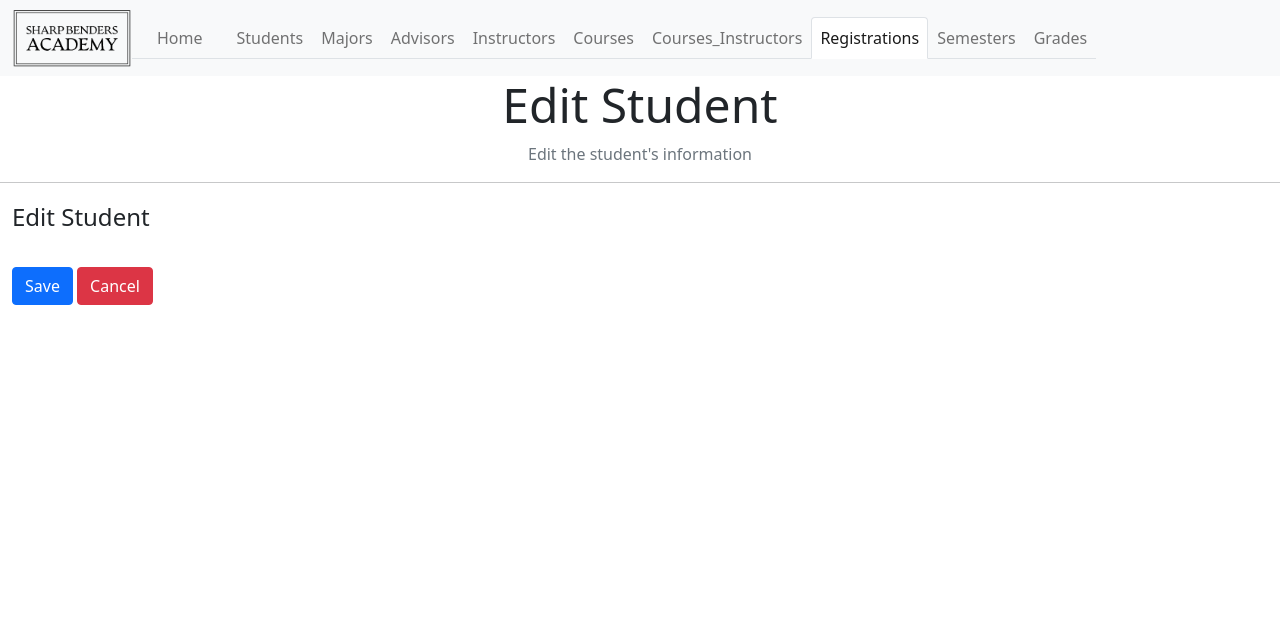
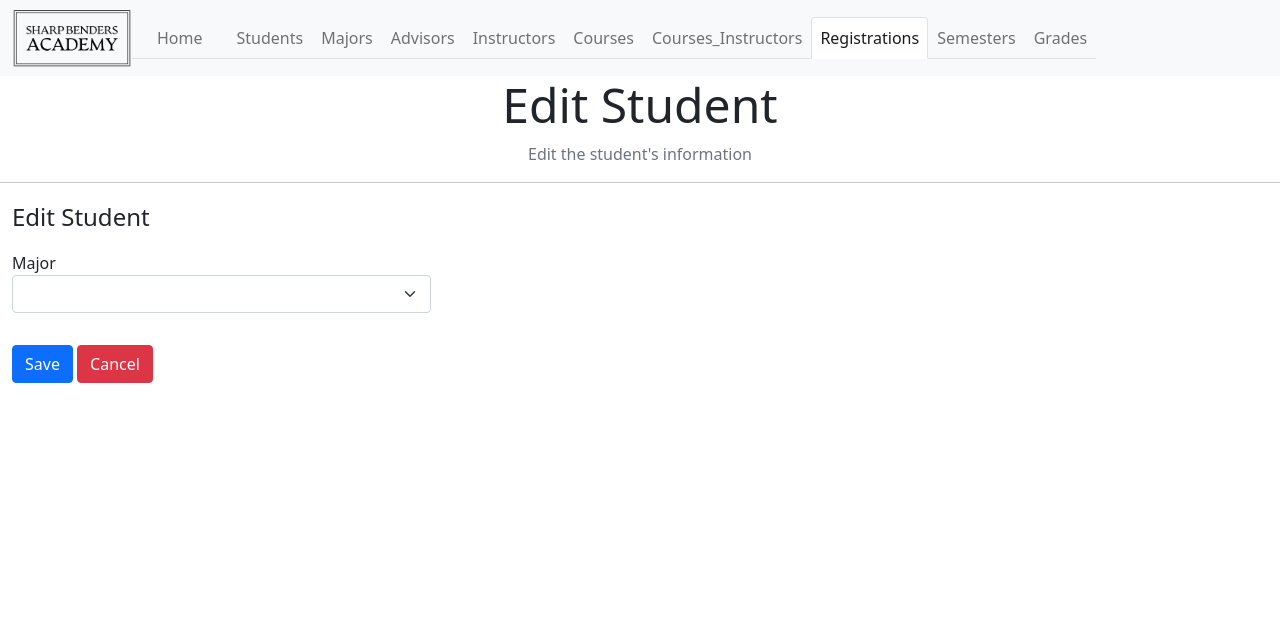
Before and after one commit to Sharp-Benders-Academy/Sharp-Benders-Academy, a Flask app: page /edit_student/1 in a window 1280 px wide. Shown: the top 623 px of the page. Run offline with Flask 2, Linux system fonts and the light colour scheme; data that the repository does not hold is empty; some libraries are stand-ins or nearby versions.

Commit message:
add post for app.route edit_student/id function

```diff
--- a/app.py
+++ b/app.py
@@ -109,7 +109,7 @@ def edit_student(student_id):
         data = cursor.fetchall()
 
         # Populate Majors dropdown
-        query2 = 'SELECT major_id, title FROM Majors;'
+        query2 = 'SELECT major_id, title AS Title FROM Majors;'
         cursor = db.execute_query(db_connection=db_connection, query=query2)
         majors = cursor.fetchall()
 
@@ -120,6 +120,35 @@ def edit_student(student_id):
 
         # render students_edit page passing our query data, majors and advisors to the edit_student template
         return render_template('students_edit.j2', data=data, majors=majors, advisors=advisors, student_id=student_id)
+
+    if request.method == "POST":
+        # fire off if user clicks the 'Edit Student' button
+
+        # grab user form inputs
+        fname = request.form["fname"]
+        lname = request.form["lname"]
+        email = request.form["email"]
+        phone = request.form["phone"]
+        aline1 = request.form["aline1"]
+        aline2 = request.form["aline2"]
+        city = request.form["city"]
+        state = request.form["state"]
+        postal = request.form["postal"]
+        major_id = request.form["major_id"]
+        advisor_id = request.form["advisor_id"]
+
+        query = '''
+        UPDATE Students
+        SET first_name = %s, last_name = %s,
+        address_line1 = %s, address_line2 = %s, city = %s,
+        state = %s, postal_code = %s, major_id = %s, advisor_id = %s,
+        WHERE student_id = %s
+        '''
+        cursor = db.execute_query(db_connection=db_connection, query=query, query_params=(
+            fname, lname, aline1, aline2, city, state,
+            postal_code, major_id, advisor_id, semesterid, student_id))
+
+        return redirect("/students")
 
 
 @app.route('/majors', methods=['POST', 'GET'])
--- a/templates/students_edit.j2
+++ b/templates/students_edit.j2
@@ -36,6 +36,21 @@
                     <legend>Edit Student</legend>
 
 
+                    <!-- Select Basic -->
+                    <div class="form-group py-2">
+                        <label class="col-md-4 control-label" for="major_id">Major</label>
+                        <div class="col-md-4">
+                            <select id="major_id" name="major_id" class="form-control form-select">
+                                {% for major in majors %}
+                                <option value="{{major.major_id}}" {{'selected' if data[0].Title==major.Title
+                                    }}>
+                                    {{major.Title}}
+                                </option>
+                                {% endfor %}
+                            </select>
+                        </div>
+                    </div>
+
                     <!-- Button -->
                     <div class="form-group">
                         <label class="col-md-4 control-label" for="submit"></label>
```
